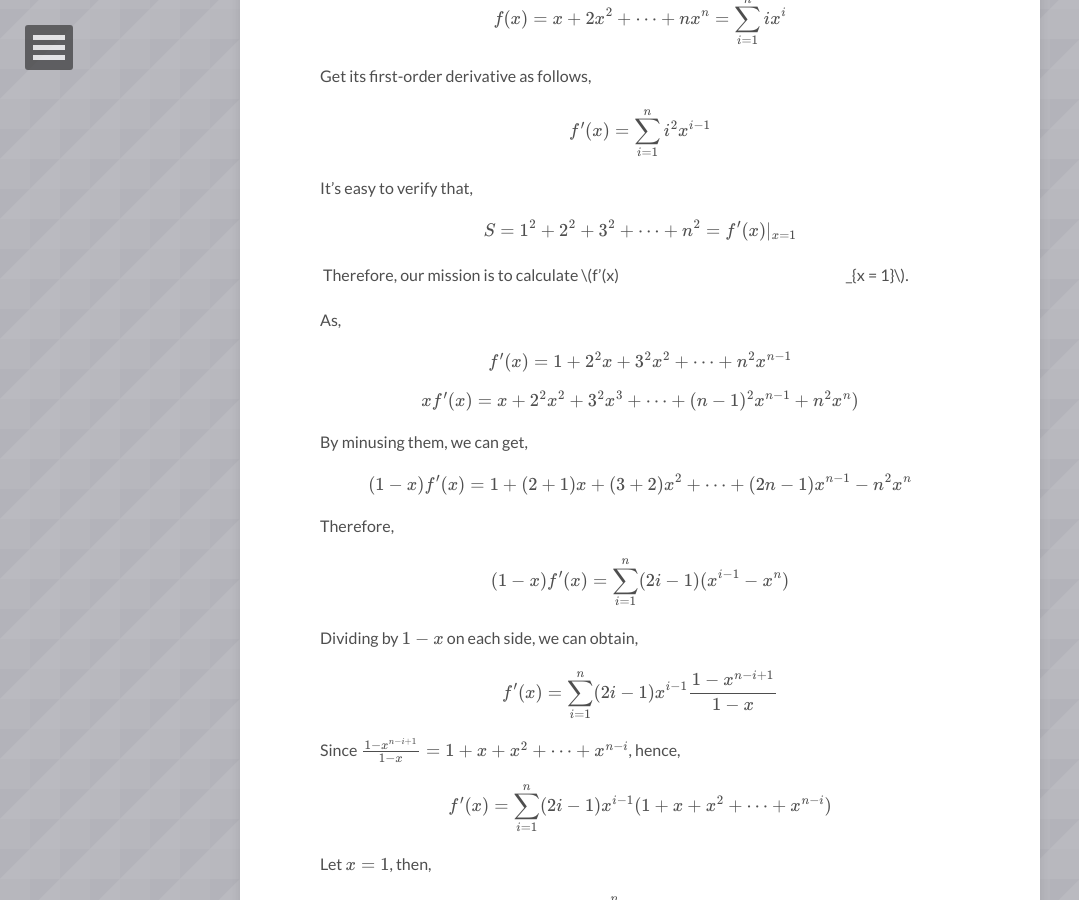
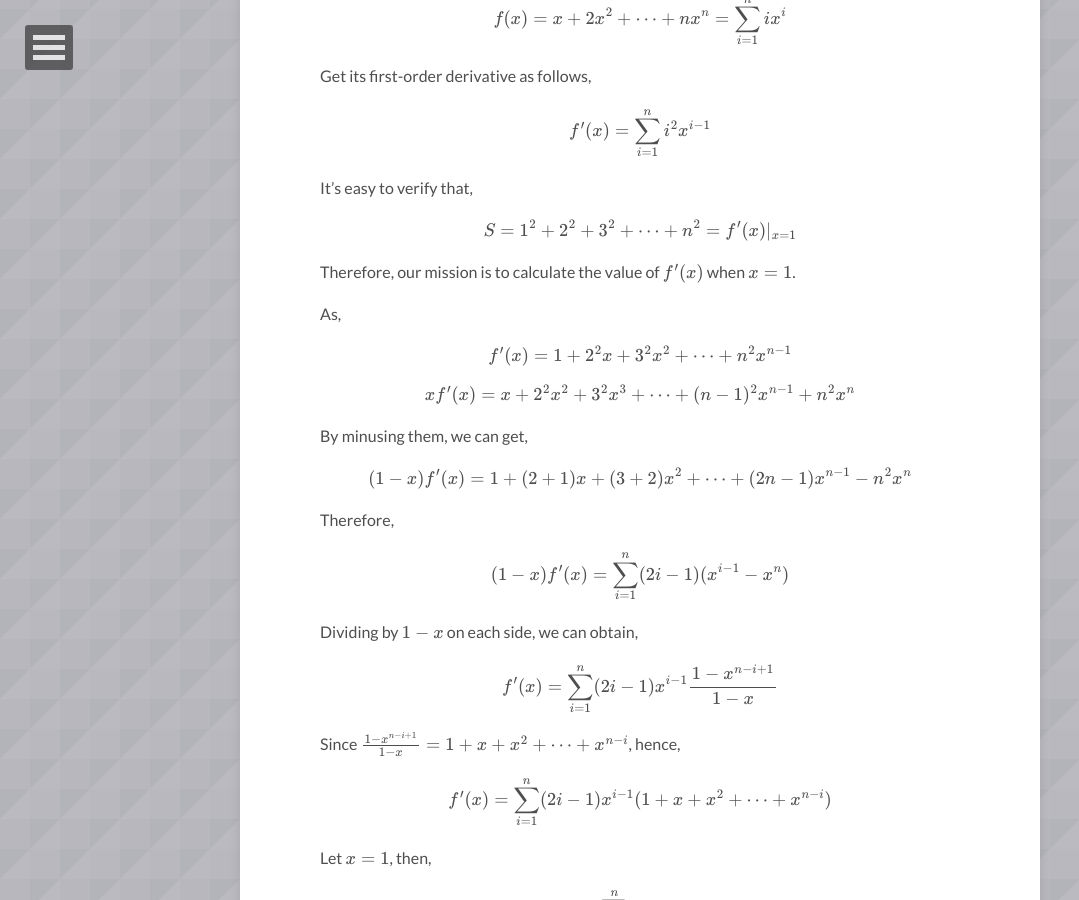
Before and after one commit to xlong88/xlong88.github.io, a Jekyll site: the page built from _posts/2015-8-3-summation-of-n-square.md, in a window 1280 px wide and 900 px high, scrolled down 501 px. Shown: the whole window, without its empty margins (0-1079 px from the left). Built offline with Jekyll 4.4.1, drawn with Linux system fonts in a browser that asks for light colours; nearby versions of some CDN libraries; formulas are drawn with MathJax 3; comment, search, counter and statistics services are not loaded.

Commit message:
Signed-off-by: longon <gonglong@mail.ustc.edu.cn>

```diff
--- a/_posts/2015-8-3-summation-of-n-square.md
+++ b/_posts/2015-8-3-summation-of-n-square.md
@@ -21,13 +21,13 @@ It's easy to verify that,
 
 $$S = 1^2 + 2^2 + 3^2 + \cdots + n^2 = f'(x)|_{x = 1}$$
 
-Therefore, our mission is to calculate \\(f'(x)|_{x = 1}\\).
+Therefore, our mission is to calculate the value of \\(f'(x)\\) when \\(x = 1\\).
 
 As,
 
 $$f'(x) = 1 + 2^2 x + 3^2 x^2 + \cdots + n^2 x^{n - 1}$$
 
-$$xf'(x) = x + 2^2 x^2 + 3^2 x^3 + \cdots + (n - 1)^2 x^{n - 1} + n^2 x^n)$$
+$$xf'(x) = x + 2^2 x^2 + 3^2 x^3 + \cdots + (n - 1)^2 x^{n - 1} + n^2 x^n$$
 
 By minusing them, we can get,
 
```
